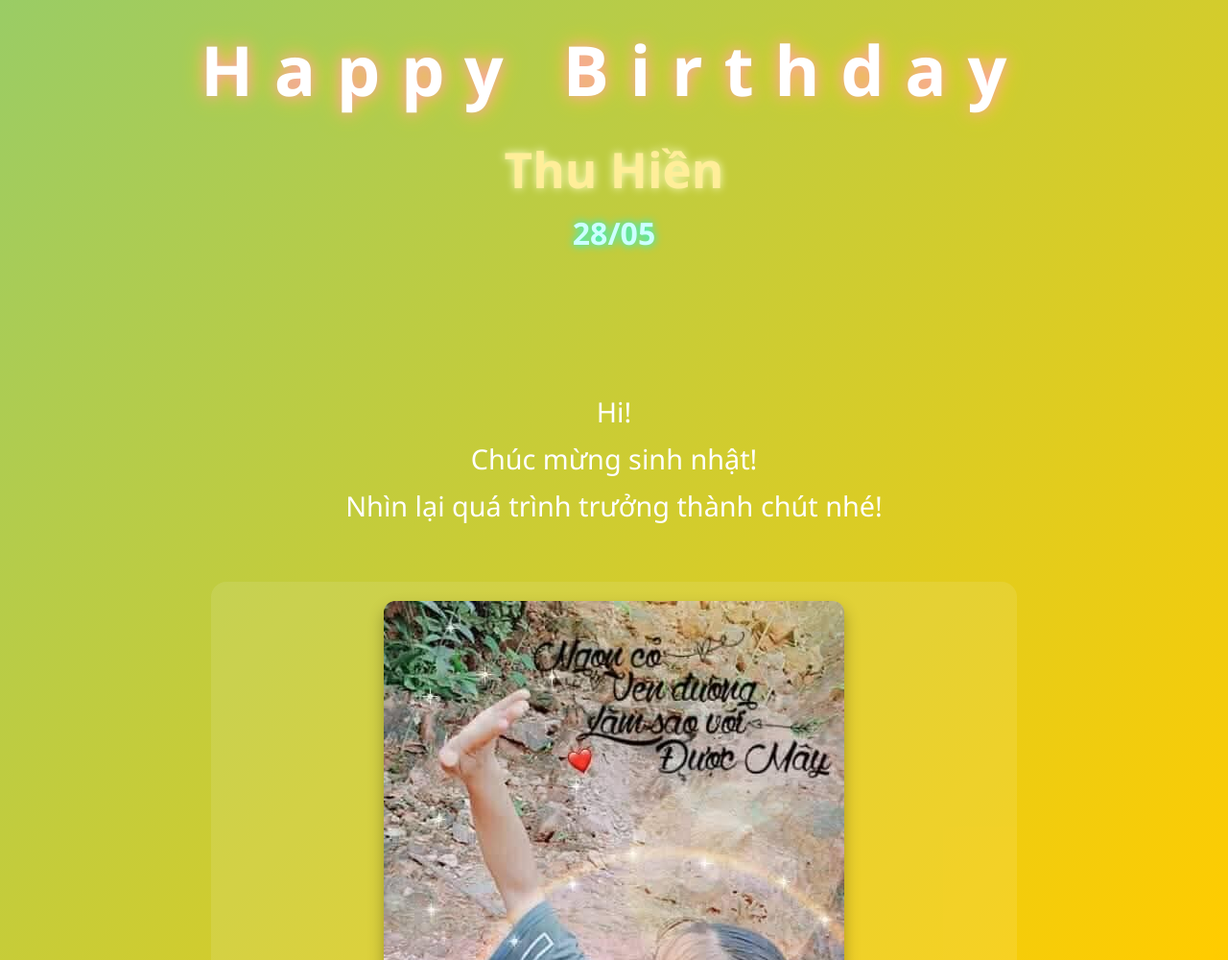
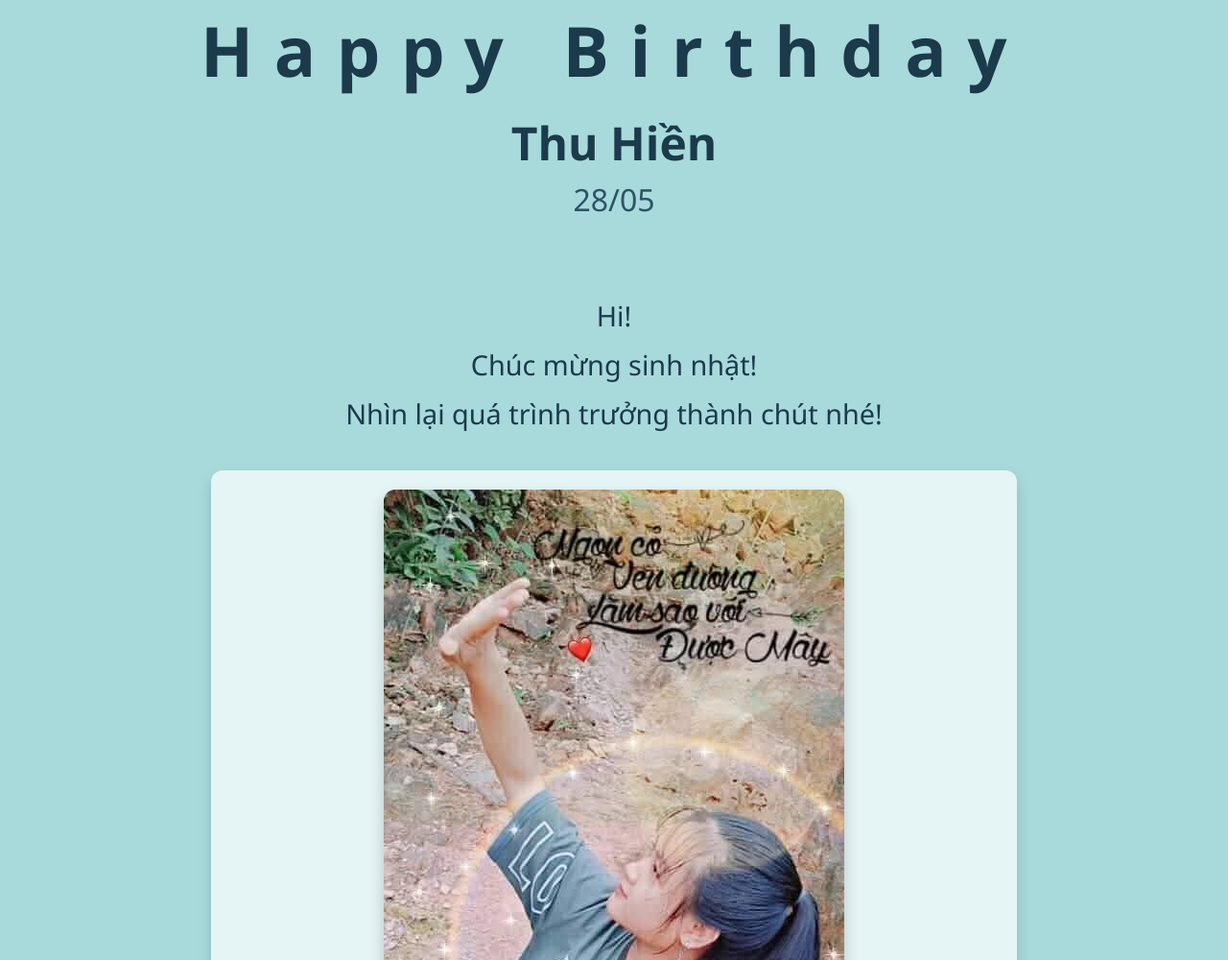
Before and after one commit to W3n3r/HBBDay, a plain HTML site: page index.html in a window 1280 px wide. Shown: the part 72-1072 px from the top of the page at 96% size. Drawn offline with Linux system fonts and the light colour scheme.

Commit message:
Update index.html

```diff
--- a/index.html
+++ b/index.html
@@ -9,99 +9,91 @@
       margin: 0;
       padding: 0;
       font-family: 'Segoe UI', Tahoma, Geneva, Verdana, sans-serif;
-      color: #fff;
-      background: linear-gradient(-45deg, #ff0066, #ffcc00, #00ccff, #6600ff);
-      background-size: 600% 600%;
-      animation: bgGradient 20s ease infinite;
-    }
-
-    @keyframes bgGradient {
-      0% { background-position: 0% 50%; }
-      50% { background-position: 100% 50%; }
-      100% { background-position: 0% 50%; }
+      color: #333;
+      background-color: #A8DADC; /* nền xanh nhạt dịu dàng */
     }
 
     header {
       text-align: center;
-      padding: 100px 20px 80px;
-    }
-
-    header h1, header h2, header h3 {
-      margin: 0;
-      animation: floatText 4s ease-in-out infinite;
+      padding: 80px 20px 40px;
+      color: #1b3a4b;
     }
 
     header h1 {
       font-size: 4.5rem;
       letter-spacing: 0.3em;
-      text-shadow: 0 0 15px #ff99cc, 0 0 25px #ffd700;
+      font-weight: 700;
+      margin: 0;
+      animation: floatText 4s ease-in-out infinite;
     }
 
     header h2 {
-      font-size: 3.2rem;
-      color: #ffee99;
-      margin-top: 20px;
-      text-shadow: 0 0 10px #ffffcc;
+      font-size: 3rem;
+      margin: 10px 0 0;
+      font-weight: 600;
+      color: #1b3a4b;
     }
 
     header h3 {
       font-size: 2rem;
-      margin-top: 10px;
-      color: #ccffff;
-      text-shadow: 0 0 10px #00ffff;
+      margin: 5px 0 0;
+      color: #2e5266;
+      font-weight: 500;
     }
 
     @keyframes floatText {
-      0% { transform: translateY(0); }
+      0%, 100% { transform: translateY(0); }
       50% { transform: translateY(-10px); }
-      100% { transform: translateY(0); }
+    }
+
+    #greeting {
+      text-align: center;
+      margin: 40px auto;
+      color: #1b3a4b;
+    }
+
+    .line {
+      font-size: 1.8rem;
+      margin-bottom: 12px;
+      animation: fadeInText 1s ease forwards;
+    }
+
+    @keyframes fadeInText {
+      from { opacity: 0; }
+      to { opacity: 1; }
     }
 
     .slide-container {
       max-width: 800px;
-      margin: 40px auto;
-      position: relative;
-      background: rgba(255, 255, 255, 0.1);
+      margin: 0 auto 60px;
       padding: 20px;
-      border-radius: 16px;
+      background: rgba(255 255 255 / 0.7);
+      border-radius: 12px;
+      box-shadow: 0 8px 16px rgba(0,0,0,0.15);
     }
 
     .slide {
-      display: none;
+      margin-bottom: 40px;
       text-align: center;
-    }
-
-    .slide.active {
-      display: block;
     }
 
     .slide img {
       max-width: 100%;
       border-radius: 12px;
-      margin-bottom: 20px;
-      box-shadow: 0 8px 16px rgba(0,0,0,0.3);
+      box-shadow: 0 8px 16px rgba(0,0,0,0.2);
+      cursor: pointer;
+      transition: transform 0.3s ease;
+    }
+
+    .slide img:hover {
+      transform: scale(1.05);
     }
 
     .slide h2 {
-      color: #fff0f5;
-      font-size: 1.5rem;
-    }
-
-    #greeting {
-      text-align: center;
-      margin: 60px auto;
-    }
-
-    .line {
-      font-size: 1.8rem;
-      margin-bottom: 10px;
-      animation: fadeInText 1s ease forwards;
-      color: #fff;
-    }
-
-    @keyframes fadeInText {
-      from { opacity: 0; }
-      to { opacity: 1; }
+      color: #1b3a4b;
+      font-size: 1.3rem;
+      margin-top: 15px;
+      font-weight: 600;
     }
   </style>
 </head>
@@ -118,53 +110,53 @@
     <div class="line">Nhìn lại quá trình trưởng thành chút nhé!</div>
   </div>
 
-  <div class="slide-container" id="slideshow">
-    <div class="slide active">
-      <img src="anh_01.jpg" alt="Ảnh 1" onerror="this.style.display='none'">
+  <div class="slide-container">
+    <div class="slide">
+      <img src="anh_01.jpg" alt="Ảnh 1" onerror="this.style.display='none'"/>
       <h2>Năm nào đây không nhớ, nhưng mà tốn công tìm lại nên bỏ vô</h2>
     </div>
     <div class="slide">
-      <img src="anh_02.jpg" alt="Ảnh 2" onerror="this.style.display='none'">
+      <img src="anh_02.jpg" alt="Ảnh 2" onerror="this.style.display='none'"/>
       <h2>Lớn hơn xíu rồi, k chèn chữ vô ảnh nữa</h2>
     </div>
     <div class="slide">
-      <img src="anh_03.jpg" alt="Ảnh 3" onerror="this.style.display='none'">
+      <img src="anh_03.jpg" alt="Ảnh 3" onerror="this.style.display='none'"/>
       <h2>Đầu cấp 3 nè tr, xinh hơn rồi đó</h2>
     </div>
     <div class="slide">
-      <img src="anh_04.jpg" alt="Ảnh 4" onerror="this.style.display='none'">
+      <img src="anh_04.jpg" alt="Ảnh 4" onerror="this.style.display='none'"/>
       <h2>Này cuối năm 12 rồi nè, có tình iu nên tươi hơn hẳn</h2>
     </div>
     <div class="slide">
-      <img src="anh_05.jpg" alt="Ảnh 5" onerror="this.style.display='none'">
+      <img src="anh_05.jpg" alt="Ảnh 5" onerror="this.style.display='none'"/>
       <h2>Hình ảnh xinh đẹp năm 18 tủi nè</h2>
     </div>
     <div class="slide">
-      <img src="anh_06.jpg" alt="Ảnh 6" onerror="this.style.display='none'">
+      <img src="anh_06.jpg" alt="Ảnh 6" onerror="this.style.display='none'"/>
       <h2>Và đây là lên đại học nè</h2>
     </div>
     <div class="slide">
-      <img src="anh_007.jpg" alt="Ảnh 7" onerror="this.style.display='none'">
+      <img src="anh_007.jpg" alt="Ảnh 7" onerror="this.style.display='none'"/>
       <h2>Đi ăn đi chơi với bồ đồ đó</h2>
     </div>
     <div class="slide">
-      <img src="anh_08.jpg" alt="Ảnh 8" onerror="this.style.display='none'">
+      <img src="anh_08.jpg" alt="Ảnh 8" onerror="this.style.display='none'"/>
       <h2></h2>
     </div>
     <div class="slide">
-      <img src="anh_09.jpg" alt="Ảnh 9" onerror="this.style.display='none'">
+      <img src="anh_09.jpg" alt="Ảnh 9" onerror="this.style.display='none'"/>
       <h2></h2>
     </div>
     <div class="slide">
-      <img src="anh_10.jpg" alt="Ảnh 10" onerror="this.style.display='none'">
+      <img src="anh_10.jpg" alt="Ảnh 10" onerror="this.style.display='none'"/>
       <h2>Này là bước sang tuổi 20</h2>
     </div>
     <div class="slide">
-      <img src="anh_11.jpg" alt="Ảnh 11" onerror="this.style.display='none'">
+      <img src="anh_11.jpg" alt="Ảnh 11" onerror="this.style.display='none'"/>
       <h2></h2>
     </div>
     <div class="slide">
-      <img src="anh_12.jpg" alt="Ảnh 12" onerror="this.style.display='none'">
+      <img src="anh_12.jpg" alt="Ảnh 12" onerror="this.style.display='none'"/>
       <h2>Ảnh duy nhất của 3 đứa</h2>
     </div>
     <div class="slide">
@@ -172,7 +164,7 @@
         <h2 style="font-size: 28px; color: #e91e63; margin-bottom: 20px; animation: fadeInText 1s forwards;">
           Lời cuối thì 2 đứa t chúc m sinh nhật vui vẻ nhe 🎉
         </h2>
-        <p style="font-size: 18px; color: #fff; max-width: 600px; margin: 0 auto;">
+        <p style="font-size: 18px; color: #333; max-width: 600px; margin: 0 auto;">
           Mong là m sẽ luôn giữ được nụ cười tươi rói như trong mấy tấm ảnh vừa rồi 😊<br />
           Tuổi mới thật nhiều năng lượng, hạnh phúc và nhìu tiền nhe
         </p>
```
